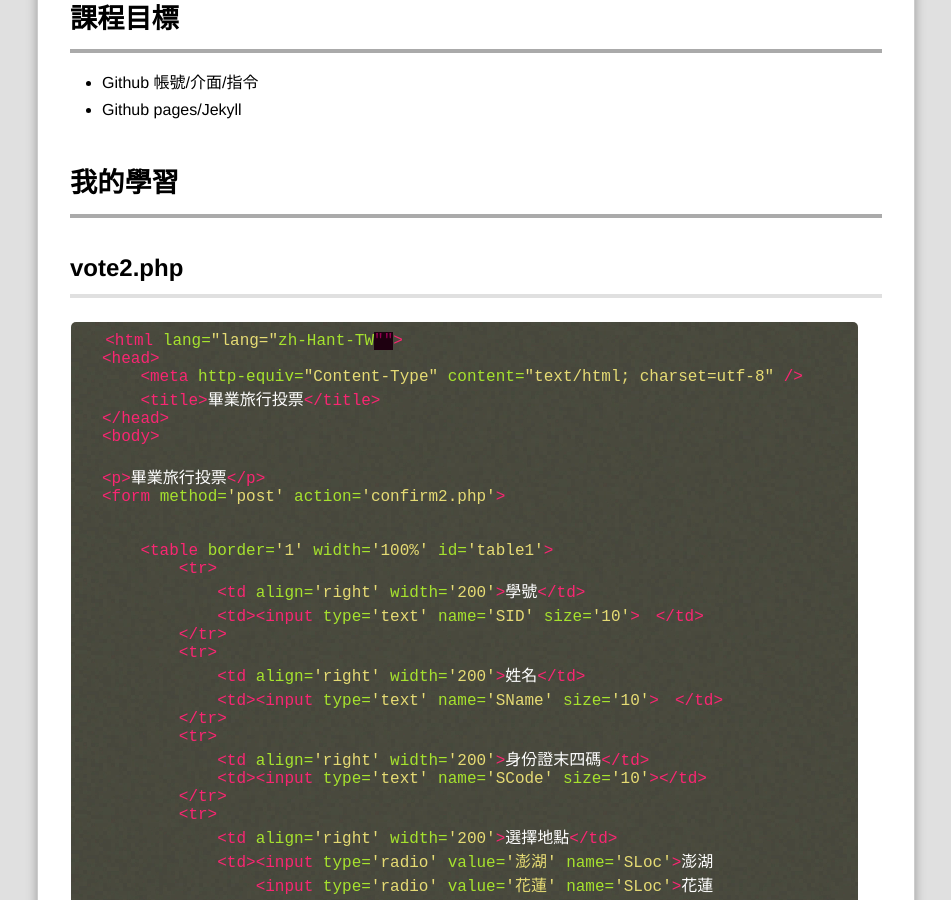
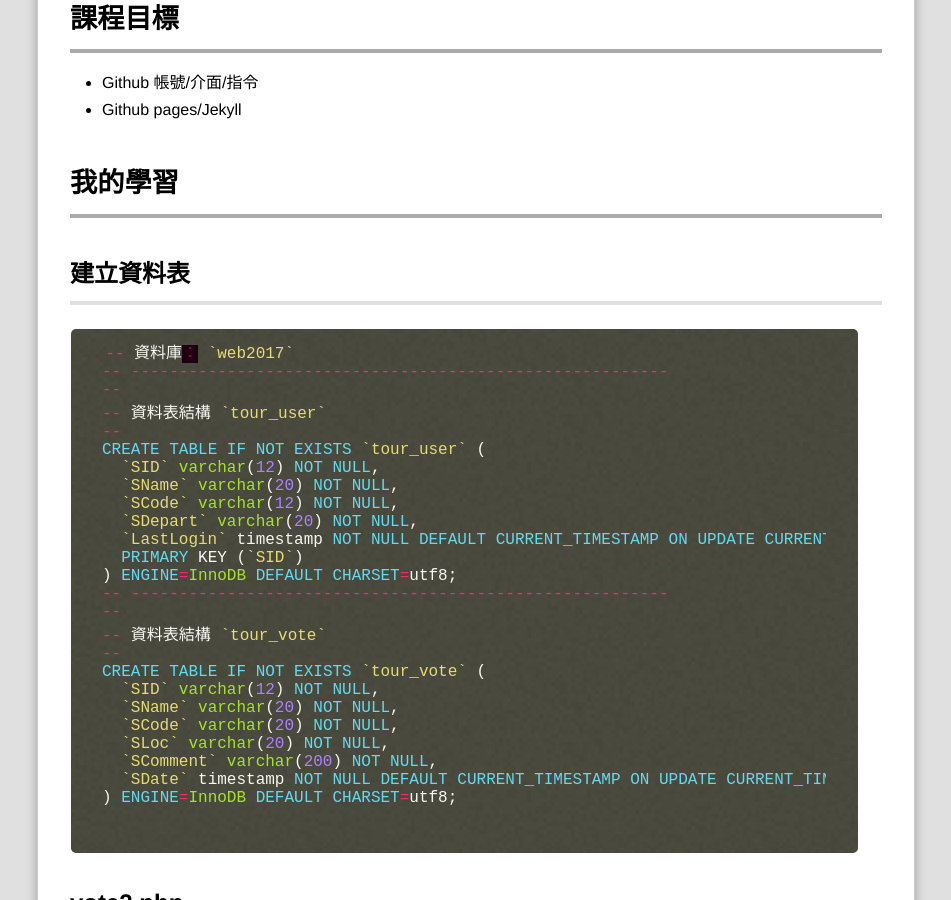
Before and after one commit to zzzlarry/webcourse, a Jekyll site: the page built from _posts/2017-11-01-Class7.md, in a window 1280 px wide and 900 px high, scrolled down 526 px. Shown: the whole window, without its empty margins (18-969 px from the left). Built offline with Jekyll 4.4.1, drawn with Linux system fonts in a browser that asks for light colours; Markdown is read by kramdown in place of the engine named in the settings; comment, search, counter and statistics services are not loaded.

Commit message:
Update 2017-11-01-Class7.md

````diff
--- a/_posts/2017-11-01-Class7.md
+++ b/_posts/2017-11-01-Class7.md
@@ -14,6 +14,41 @@ github帳號及使用github做blog。。
 - Github pages/Jekyll
 
 # 我的學習
+##建立資料表
+
+
+
+```php
+-- 資料庫： `web2017`
+-- --------------------------------------------------------
+--
+-- 資料表結構 `tour_user`
+--
+CREATE TABLE IF NOT EXISTS `tour_user` (
+  `SID` varchar(12) NOT NULL,
+  `SName` varchar(20) NOT NULL,
+  `SCode` varchar(12) NOT NULL,
+  `SDepart` varchar(20) NOT NULL,
+  `LastLogin` timestamp NOT NULL DEFAULT CURRENT_TIMESTAMP ON UPDATE CURRENT_TIMESTAMP,
+  PRIMARY KEY (`SID`)
+) ENGINE=InnoDB DEFAULT CHARSET=utf8;
+-- --------------------------------------------------------
+--
+-- 資料表結構 `tour_vote`
+--
+CREATE TABLE IF NOT EXISTS `tour_vote` (
+  `SID` varchar(12) NOT NULL,
+  `SName` varchar(20) NOT NULL,
+  `SCode` varchar(20) NOT NULL,
+  `SLoc` varchar(20) NOT NULL,
+  `SComment` varchar(200) NOT NULL,
+  `SDate` timestamp NOT NULL DEFAULT CURRENT_TIMESTAMP ON UPDATE CURRENT_TIMESTAMP
+) ENGINE=InnoDB DEFAULT CHARSET=utf8;
+
+
+```
+
+
 
 ##vote2.php
 
````
